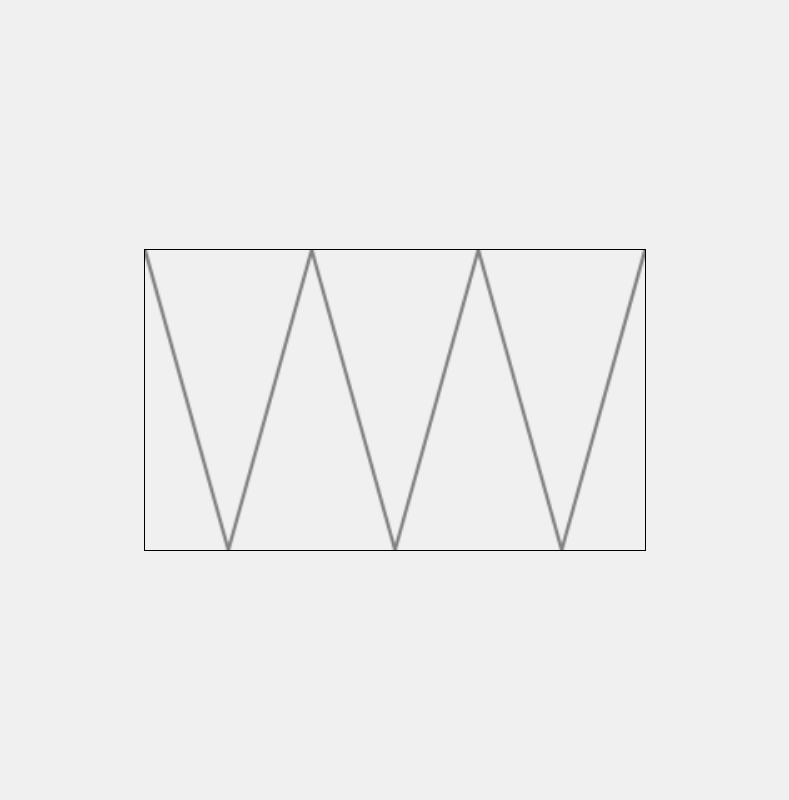
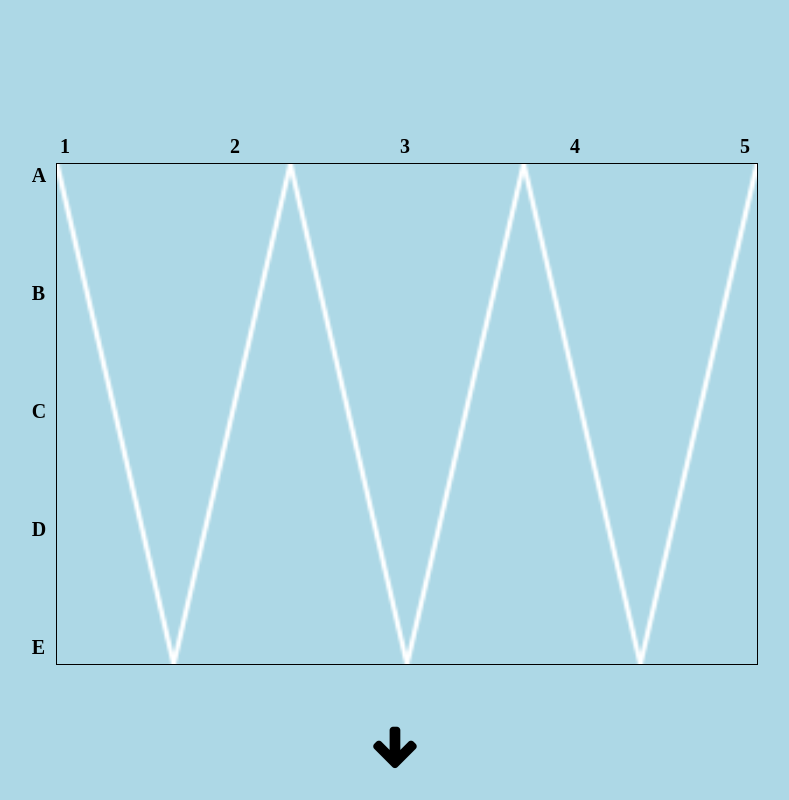
Before and after one commit to Jurre2002/puzzel, a plain HTML site: page index.html in a window 1280 px wide. Shown: the whole page, without its empty margins (245-1034 px from the left). Drawn offline with Linux system fonts and the light colour scheme.

Commit message:
Nummers en getallen toegevoegd aan het canvas voor coördinaten

```diff
--- a/index.html
+++ b/index.html
@@ -5,9 +5,42 @@
     <meta name="viewport" content="width=device-width, initial-scale=1.0">
     <title>Document</title>
     <link rel="stylesheet" href="style.css">
+    <link rel="stylesheet" href="https://cdnjs.cloudflare.com/ajax/libs/font-awesome/4.7.0/css/font-awesome.min.css">
 </head>
 <body>
-    <canvas id="myCanvas"></canvas>
+    <div class="wrapper">
+        <div class="nummers">
+            <span>1</span>
+            <span>2</span>
+            <span>3</span>
+            <span>4</span>
+            <span>5</span>
+        </div>
+
+        <div class="canvas-container">
+            <div class="letters">
+                <span>A</span>
+                <span>B</span>
+                <span>C</span>
+                <span>D</span>
+                <span>E</span>
+            </div>
+
+            <canvas id="myCanvas"></canvas>
+
+        </div>
+
+        <a href="puzzel1.html" class="pijl">
+            <i class="fa fa-arrow-down"></i>
+        </a>
+
+    </div>
+
+
+
+
+
+
 
     <script src="javascript.js"></script>
 </body>
--- a/javascript.js
+++ b/javascript.js
@@ -142,7 +142,7 @@ function isAtEnd(x, y) {
 
 // Teken het gewenste pad op het canvas
 function drawAllowedPath() {
-    ctx.strokeStyle = "gray";
+    ctx.strokeStyle = "white";
     ctx.lineWidth = 2;
     ctx.beginPath();
     ctx.moveTo(allowedPath[0].x, allowedPath[0].y);
--- a/style.css
+++ b/style.css
@@ -4,11 +4,56 @@ html, body {
   display: flex;
   justify-content: center;
   align-items: center;
-    background-color: #f0f0f0;
+  background-color: lightblue;
+  flex-direction: column;
+}
+
+.wrapper {
+  display: flex;
+  flex-direction: column;
+  align-items: center;
+}
+
+.nummers {
+  display: flex;
+  justify-content: flex-start;
+  gap: 160px;
+  width: 700px;
+  margin-bottom: 5px;
+  font-size: 20px;
+  font-weight: bold;
+  margin-left: 30px;
+}
+
+.canvas-container {
+  display: flex;
+  align-items: center;
+  justify-content: center;
+}
+
+.letters {
+  display: flex;
+  flex-direction: column;
+  justify-content: flex-start;
+  gap: 95px;
+  height: 500px;
+  margin-right: 10px;
+  font-size: 20px;
+  font-weight: bold;
 }
 
 #myCanvas {
-    width: 500px;
-    height: 300px;
+  width: 700px;
+  height: 500px;
   border: 1px solid black;
 }
+
+.pijl {
+  font-size: 50px;
+  color: black;
+  text-decoration: none;
+  position: absolute;
+  top: 90%;
+  left: 50%;
+  transform: translateX(-50%);
+}
```
Also changed, not shown: puzzel1.html (added, +11 -0 lines). Lines whose indentation alone changed are shown as unchanged.
